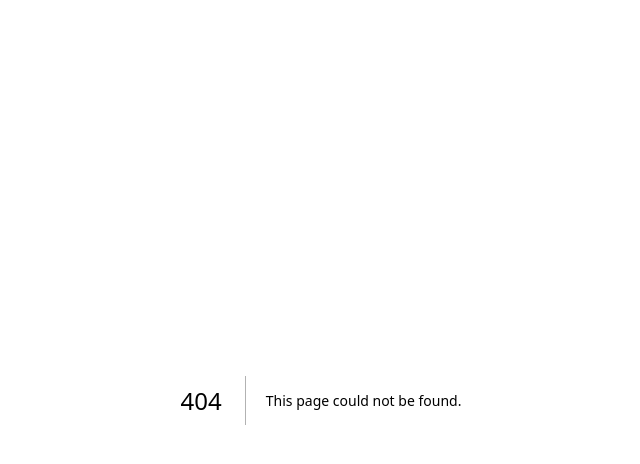
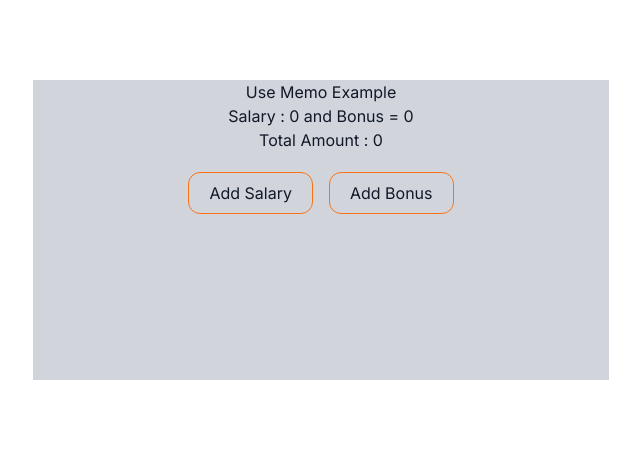
Before and after one commit to AdityaTechnology/NextJS-NM-Tutorial, a Next.js app: page /memoexample in a window 1280 px wide. Before the commit this address had no page. Shown: the top 464 px of the page, without its empty margins (319-959 px from the left). Built offline with nearby package versions, Linux system fonts and the light colour scheme.

Commit message:
useMemoHook Tutorial

```diff
--- /dev/null
+++ b/src/app/(pages)/memoexample/page.jsx
@@ -0,0 +1,12 @@
+import MemoTutorial from "@/app/components/memoExample/MemoTutorial";
+import React from "react";
+
+function MemoPage() {
+	return (
+		<div>
+			<MemoTutorial />
+		</div>
+	);
+}
+
+export default MemoPage;
--- /dev/null
+++ b/src/app/components/memoExample/MemoTutorial.jsx
@@ -0,0 +1,47 @@
+"use client";
+
+import { useState, useMemo } from "react";
+
+function MemoTutorial() {
+	const [salary, setSalary] = useState(0);
+	const [bonus, setBonus] = useState(0);
+
+	const handleSalary = () => {
+		setSalary(salary + 1000);
+	};
+	const handleBonus = () => {
+		setBonus(bonus + 500);
+	};
+
+	// 1st arg : function, 2nd dependency Array
+	const findTotal = useMemo(() => {
+		for (let i = 0; i < 500000000; i++) {}
+		return salary + salary * 0.5;
+	}, [salary]);
+
+	return (
+		<>
+			<div className='max-w-xl mx-auto mt-20 bg-gray-300 text-gray-900 min-h-[300px] text-center'>
+				<h1>Use Memo Example</h1>
+				<p>
+					Salary : {salary} and Bonus = {bonus}
+				</p>
+				<p>Total Amount : {findTotal}</p>
+				<button
+					onClick={handleSalary}
+					className='px-5 py-2 border border-orange-500 rounded-xl mt-5 mx-2'
+				>
+					Add Salary
+				</button>
+				<button
+					onClick={handleBonus}
+					className='px-5 py-2 border border-orange-500 rounded-xl mt-5 mx-2'
+				>
+					Add Bonus
+				</button>
+			</div>
+		</>
+	);
+}
+
+export default MemoTutorial;
```
